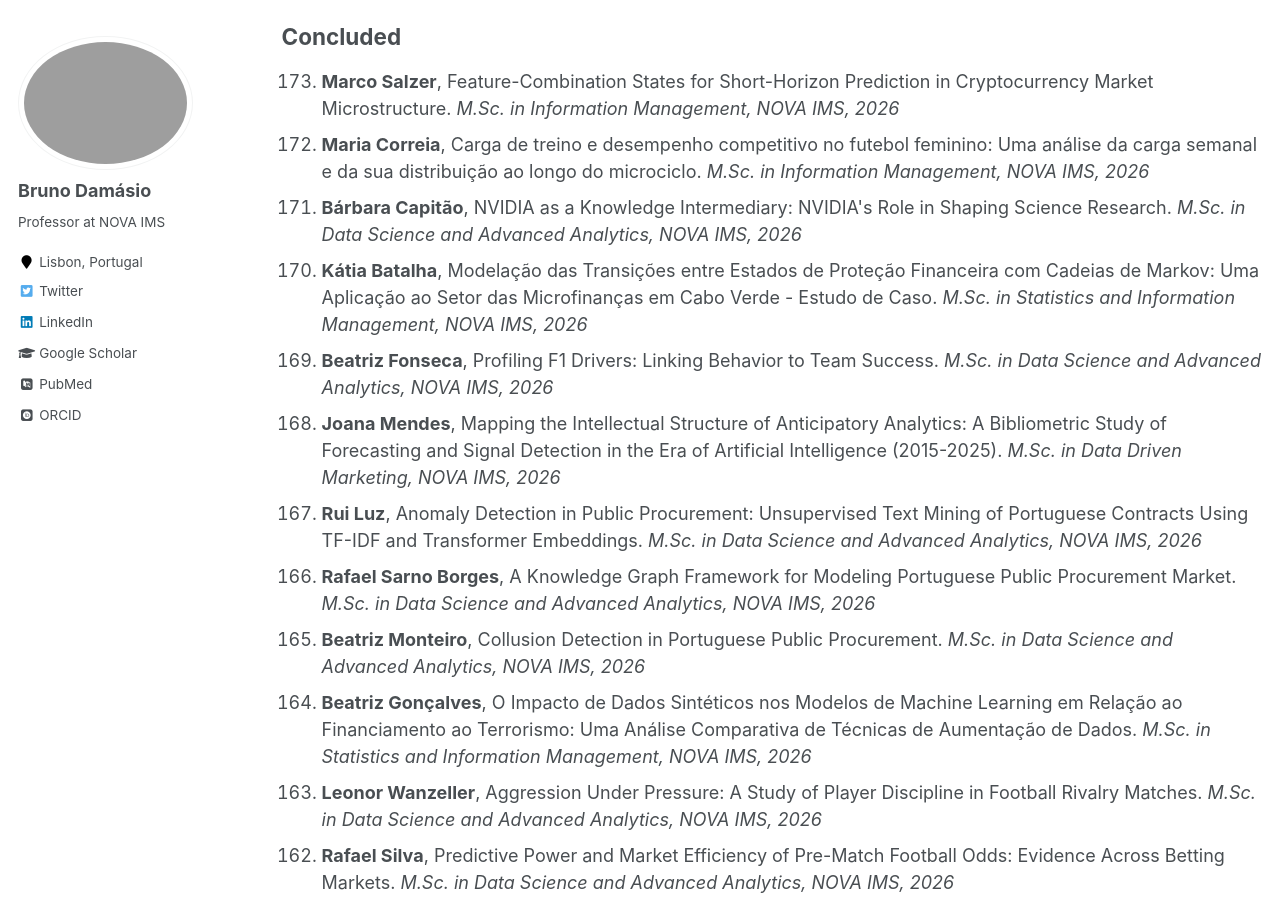
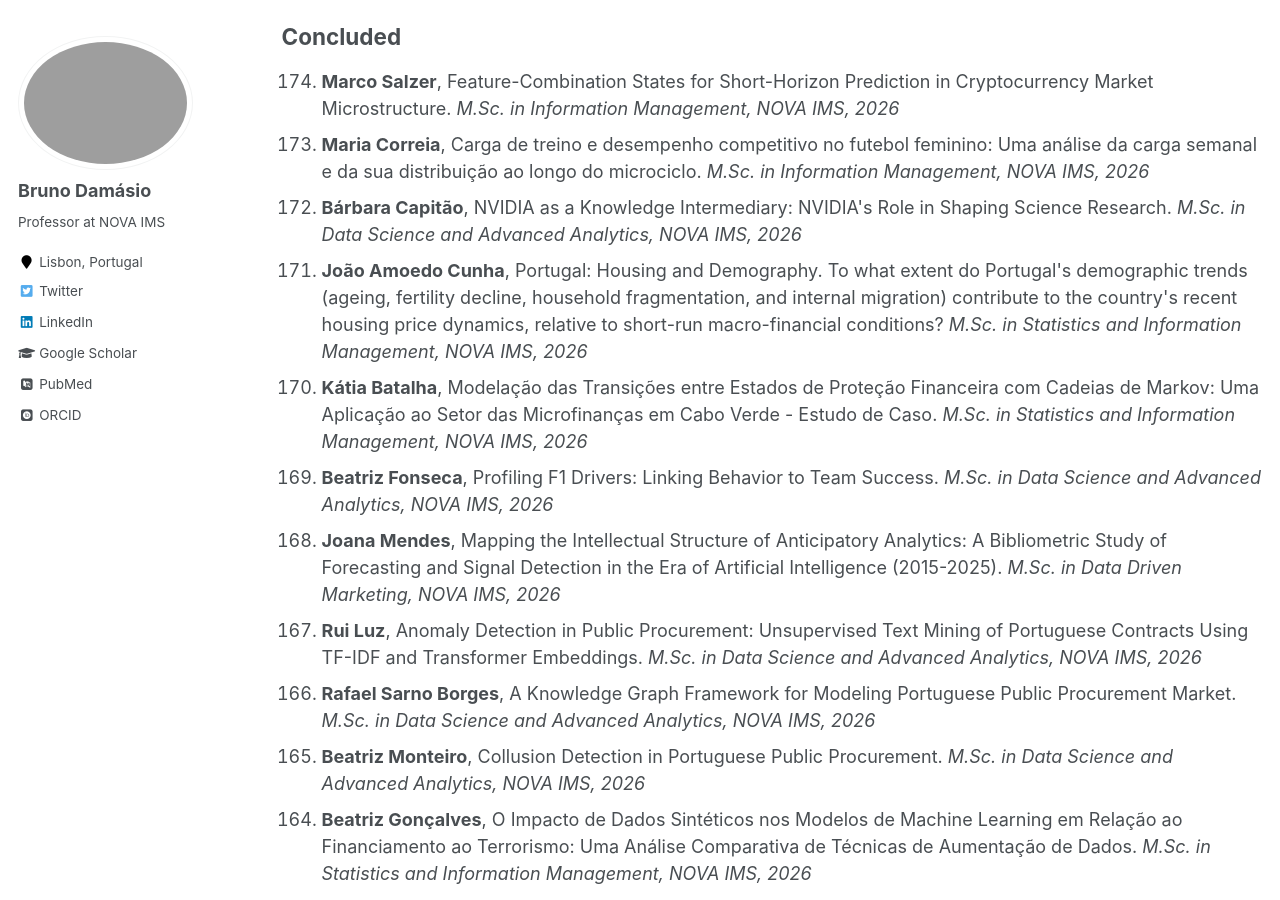
Before and after one commit to damasiob/damasiob.github.io, a Jekyll site: the page built from _pages/orietation.md, in a window 1280 px wide and 900 px high, scrolled down 630 px. Built offline with Jekyll 4.4.1, drawn with Linux system fonts in a browser that asks for light colours; some web fonts are replaced.

Commit message:
Add João Amoedo Cunha (30 Oct 2026 defence) to concluded supervisions
Co-Authored-By: Claude Opus 5.5 <noreply@anthropic.com>
Claude-Session: https://claude.ai/code/session_01XhzgvJ3b623gGX16XaCSWg

```diff
--- a/_pages/orietation.md
+++ b/_pages/orietation.md
@@ -79,6 +79,8 @@ Concluded
 <li><b>Maria Correia</b>, Carga de treino e desempenho competitivo no futebol feminino: Uma análise da carga semanal e da sua distribuição ao longo do microciclo. <i>M.Sc. in Information Management, NOVA IMS, 2026 </i></li>
 
 <li><b>Bárbara Capitão</b>, NVIDIA as a Knowledge Intermediary: NVIDIA's Role in Shaping Science Research. <i>M.Sc. in Data Science and Advanced Analytics, NOVA IMS, 2026 </i></li>
+
+<li><b>João Amoedo Cunha</b>, Portugal: Housing and Demography. To what extent do Portugal's demographic trends (ageing, fertility decline, household fragmentation, and internal migration) contribute to the country's recent housing price dynamics, relative to short-run macro-financial conditions? <i>M.Sc. in Statistics and Information Management, NOVA IMS, 2026 </i></li>
 
 <li><b>Kátia Batalha</b>, Modelação das Transições entre Estados de Proteção Financeira com Cadeias de Markov: Uma Aplicação ao Setor das Microfinanças em Cabo Verde - Estudo de Caso. <i>M.Sc. in Statistics and Information Management, NOVA IMS, 2026 </i></li>
 
```
